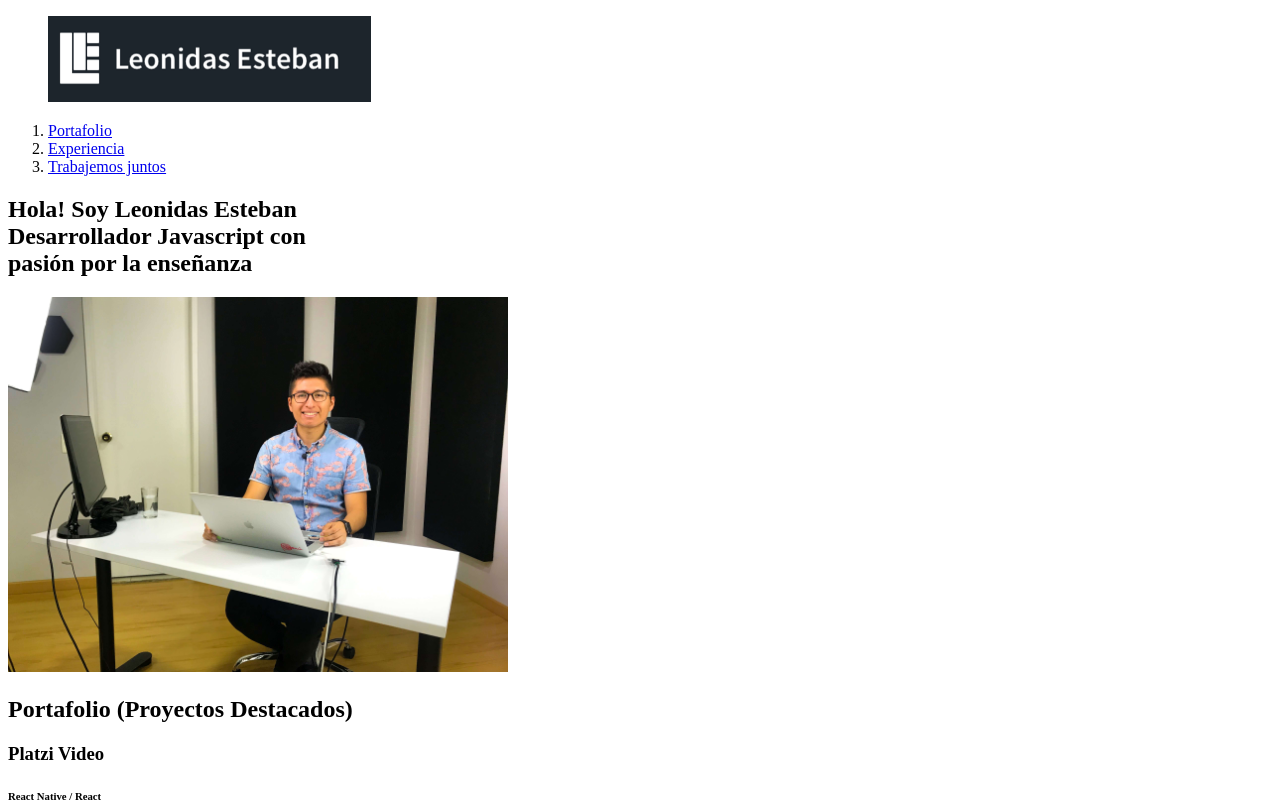
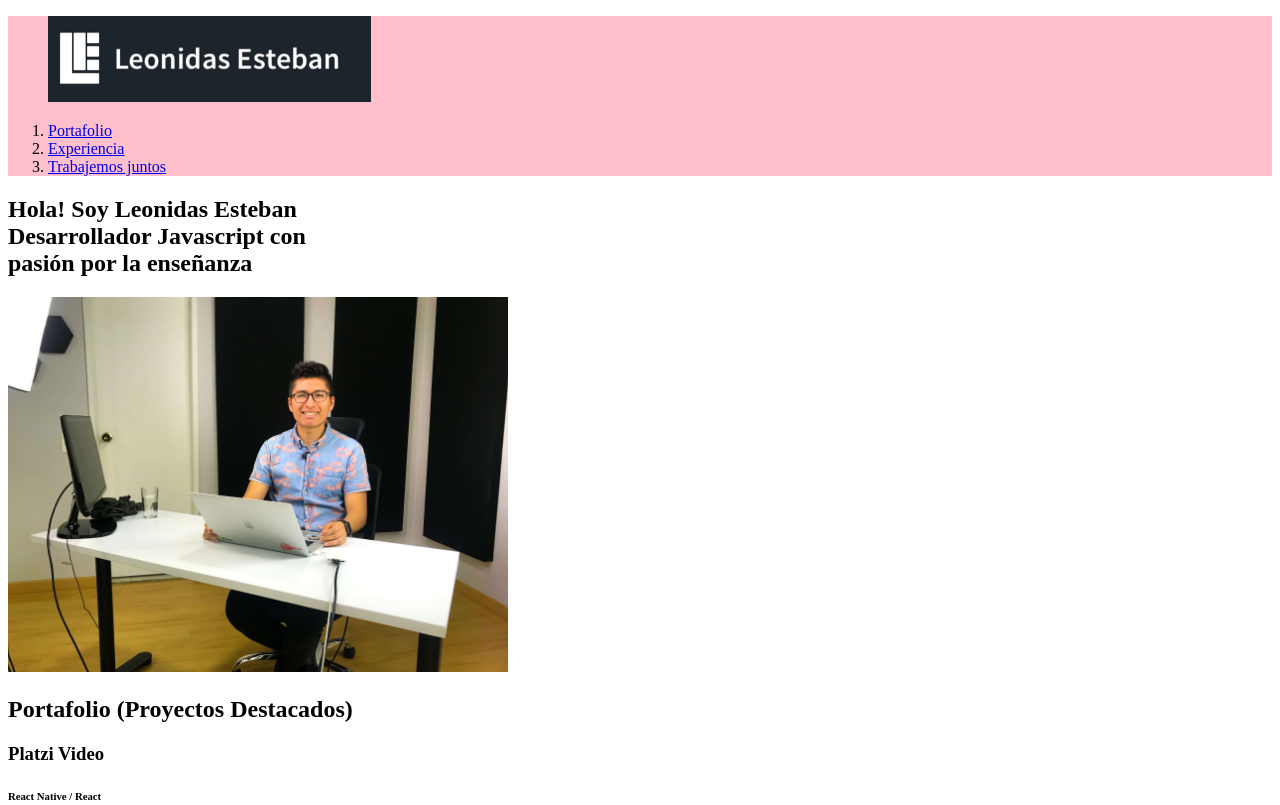
Before and after one commit to cartory/portafolio, a plain HTML site: page portafolio/index.html in a window 1280 px wide. Shown: the top 805 px of the page. Drawn offline with Linux system fonts and the light colour scheme.

Commit message:
formas de agregar estilos a html

```diff
--- /dev/null
+++ b/portafolio/css/estilos.css
@@ -0,0 +1,3 @@
+header {
+    background: pink !important;
+}
--- a/portafolio/index.html
+++ b/portafolio/index.html
@@ -5,6 +5,12 @@
     <meta charset="UTF-8" />
     <title>Leonidas Esteban</title>
     <link rel="icon" type="image/png" href="../images/favicon.png">
+    <link rel="stylesheet" href="./css/estilos.css">
+    <style>
+        header {
+            background: green;
+        }
+    </style>
 </head>
 
 <body>
```
